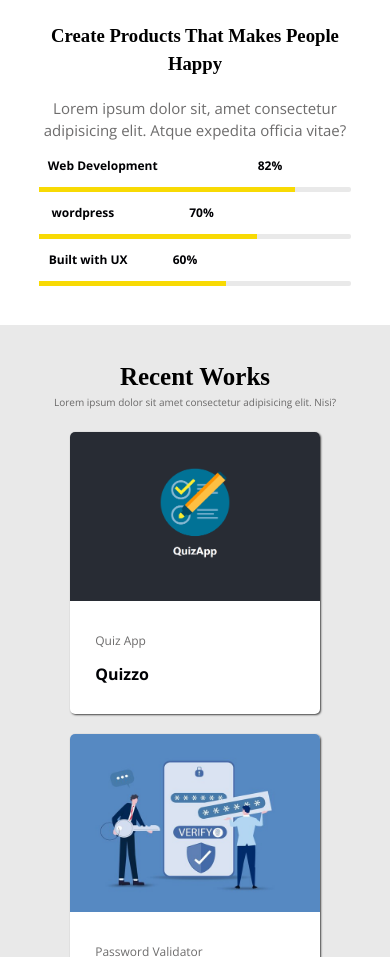
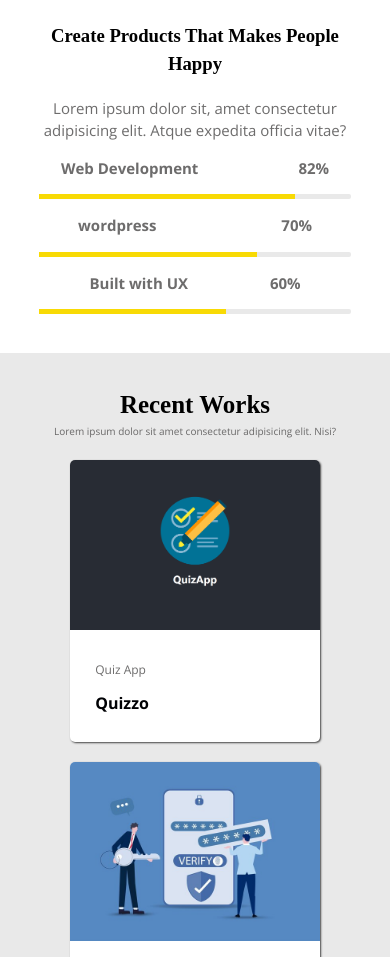
Before and after one commit to Tobennaaustin/org-portfolio, a plain HTML site: page index.html in a window 390 px wide. Shown: the part 1006-1963 px from the top of the page. Drawn offline with nearby package versions, Linux system fonts and the light colour scheme; a web font is replaced by a local one.

```diff
--- a/responsive.css
+++ b/responsive.css
@@ -97,36 +97,6 @@
         text-align: center;
       }
 
-      .web p{
-        font-size: 12px;
-        color: var(--black);
-        margin-right: 60px;
-      }
-      .web p span{
-        margin-left: 100px;
-      }
-
-      /* wordpress range */
-      .word p{
-        font-size: 12px;
-        color: var(--black);
-        font-weight: 600;
-        margin-right: 40%;
-      }
-      .word p span{
-        margin-left: 40%;
-      }
-      /* uiux range */
-
-      .ux p{
-        font-size: 12px;
-        color: var(--black);
-        font-weight: 600;
-        margin-right: 9rem;
-      }
-      .ux p span{
-        margin-left: 25%;
-      }
 
 
       /* work section */
```
